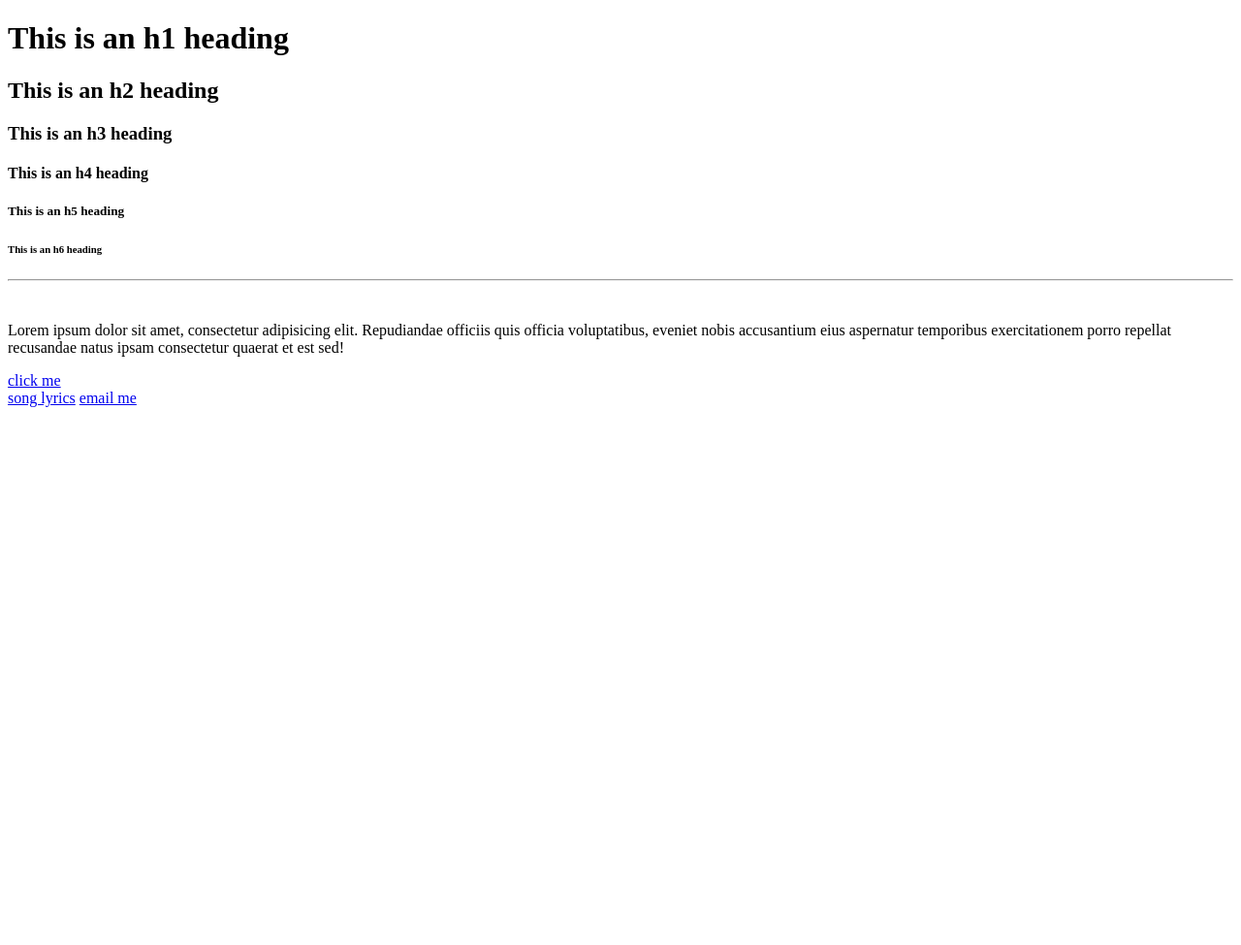
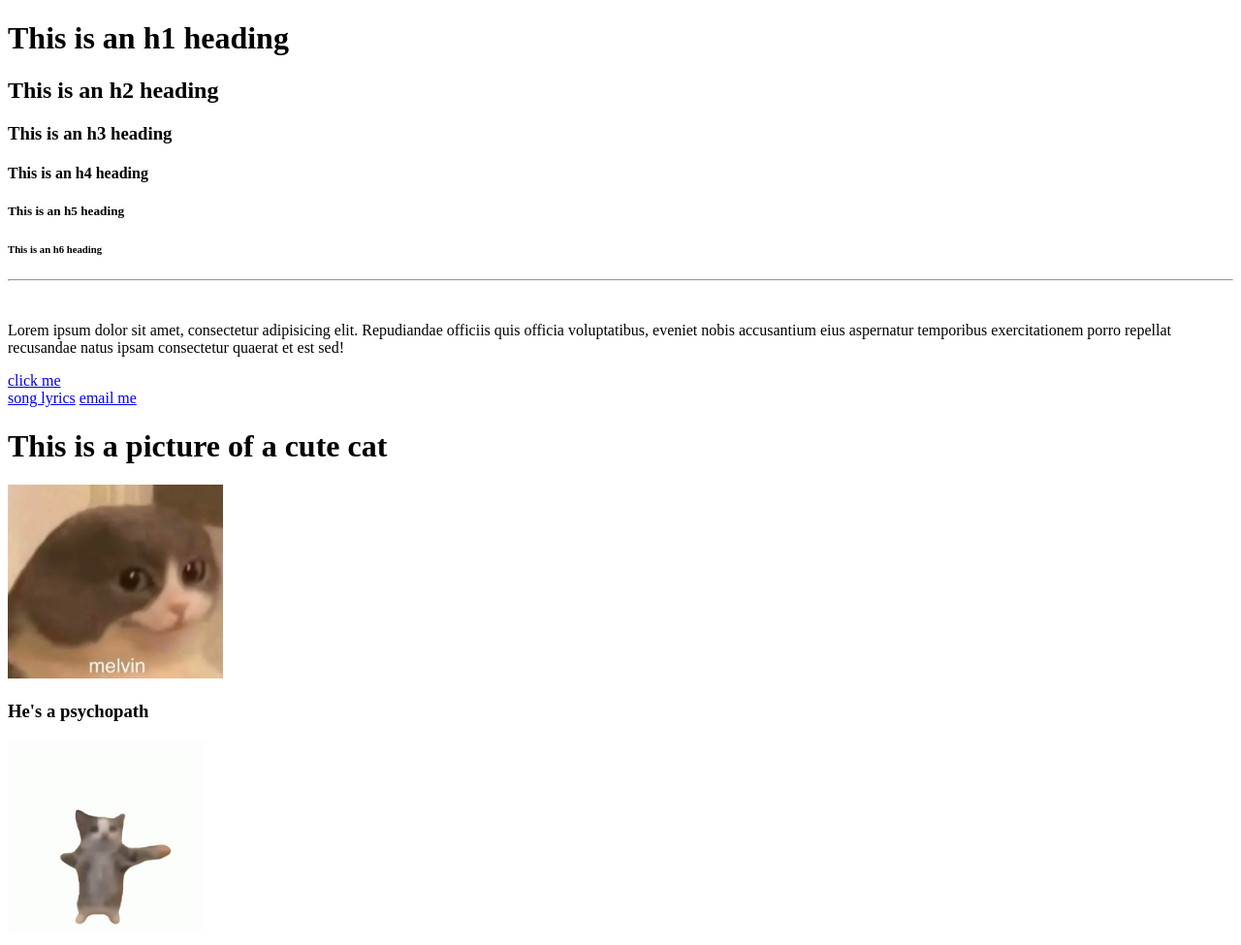
Before and after one commit to viniciusquintana/html-css-course-brocode, a plain HTML site: page index.html in a window 1280 px wide. Shown: the whole page at 97% size. Before the commit the page ends 800 px from the top, so only its background shows below. Drawn offline with Linux system fonts and the light colour scheme.

Commit message:
finished the image exercise

```diff
--- a/index.html
+++ b/index.html
@@ -26,4 +26,12 @@
     <a href="lyrics.html">song lyrics</a>
 
     <a href="mailto:test@fake.co,">email me</a>
+
+    <br>
+    <h1>This is a picture of a cute cat</h1>
+    <a href="https://en.wikipedia.org/wiki/Cat">
+      <img src="images/melvin.webp" height="200px" alt="This is a picture of a earless cat named Melvin">
+    </a>
+    <h3>He's a psychopath</h3>
+    <img src="images/dancing-cat.gif" alt="this is a gif of a dancing cat" height="200">
 </html>
```
Also changed, not shown: lyrics.html (+4 -0 lines), images/album-cover.jpg (added), images/dancing-cat.gif (added), images/melvin.webp (added).
